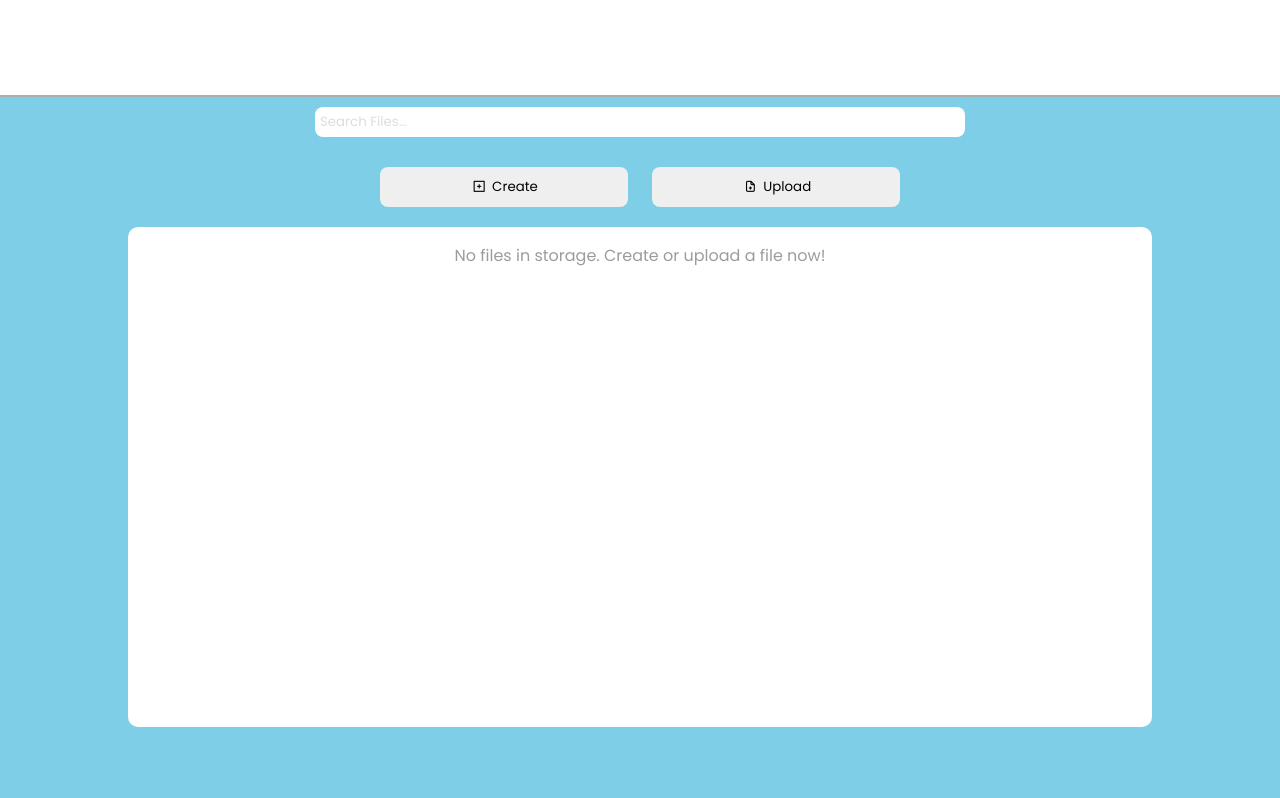
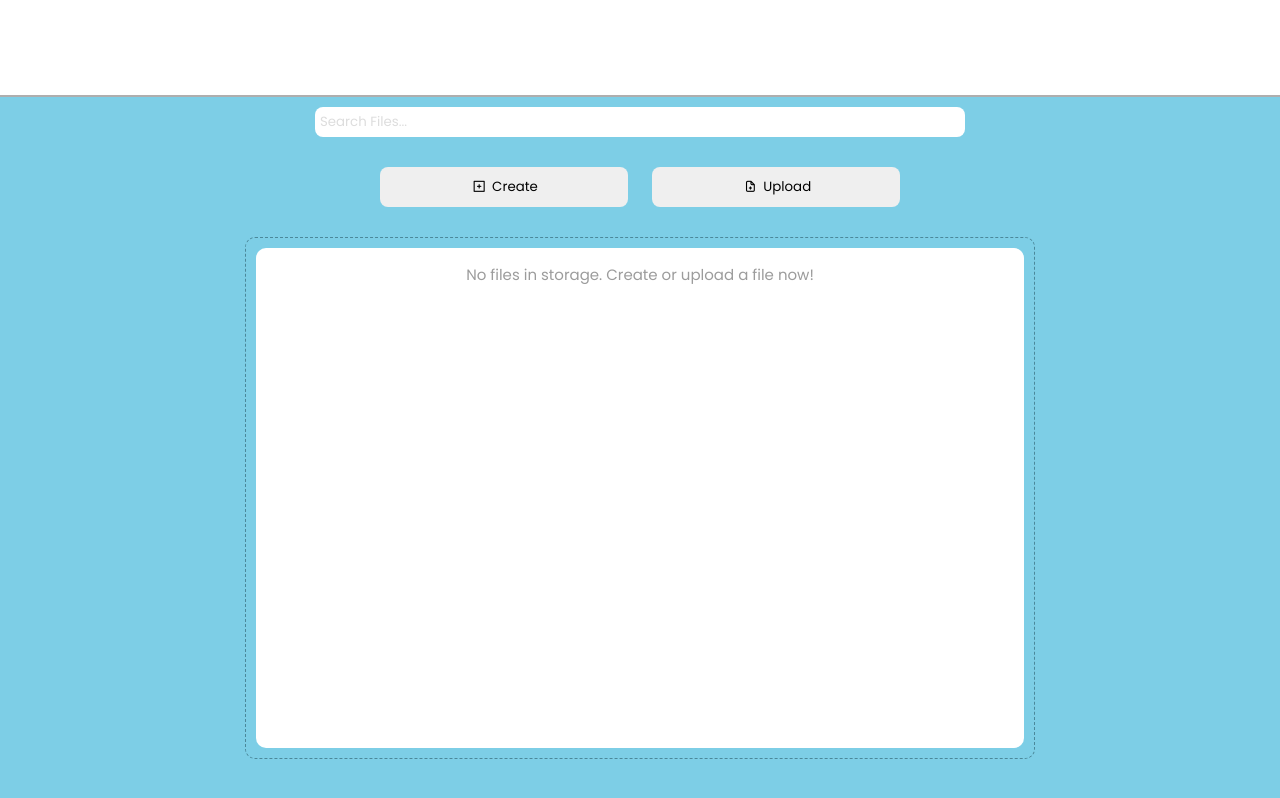
Before and after one commit to Techwise-Project-2-Experts/Experts-Website, a plain HTML site: page notes_and_files.html in a window 1280 px wide. Shown: the top 798 px of the page. Drawn offline with nearby package versions, Linux system fonts and the light colour scheme.

Commit message:
fixing file container drag and drop

```diff
--- a/notes_and_files.css
+++ b/notes_and_files.css
@@ -49,7 +49,7 @@ body, html {
 }
 
 #file-container {
-  width: 80%;
+  width: 100%;
   min-height: 500px;
   background-color: white;
   align-self: center;
--- a/notes_and_files.html
+++ b/notes_and_files.html
@@ -58,8 +58,11 @@
       </div>
 
       <!--Want to have file container have drag and drop -->
-      <div id="file-container">
-        <p>No files in storage. Create or upload a file now!</p>
+      <div class="drop-zone">
+        <input type="file" name="myFile" class="drop-zone__input" />
+        <div id="file-container">
+          <p>No files in storage. Create or upload a file now!</p>
+        </div>
       </div>
     </div>
 
```
